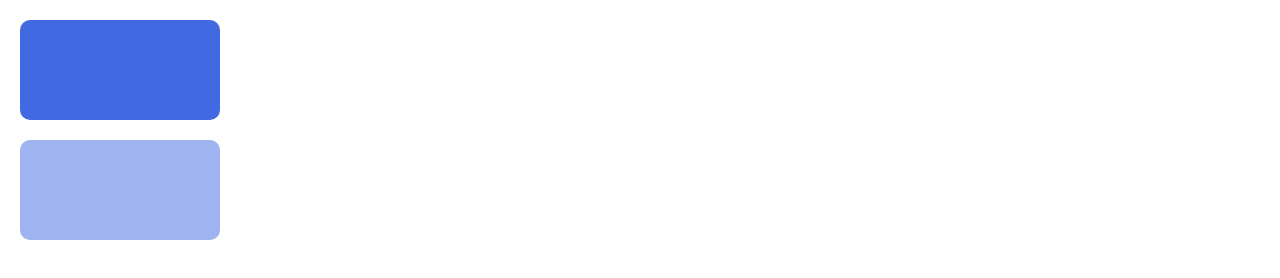
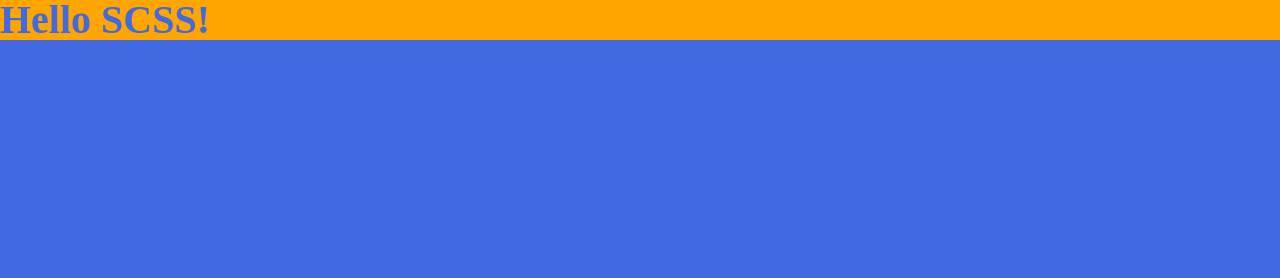
Before and after one commit to kkojae91/SCSS_prac, a website built with Parcel: page scss-test/index.html in a window 1280 px wide. Built offline with nearby package versions, Linux system fonts and the light colour scheme.

Commit message:
가져오기

```diff
--- a/scss-test/index.html
+++ b/scss-test/index.html
@@ -9,9 +9,14 @@
     <!-- <link rel="stylesheet" href="./주석.scss" /> -->
     <!-- <link rel="stylesheet" href="./중첩withSassMeister.scss" /> -->
     <!-- <link rel="stylesheet" href="./재활용.scss" /> -->
-    <link rel="stylesheet" href="./색상내장함수.scss" />
+    <!-- <link rel="stylesheet" href="./색상내장함수.scss" /> -->
+    <link rel="stylesheet" href="./main.scss" />
   </head>
   <body>
+    <!-- main -->
+    <div class="container">
+      <h1>Hello SCSS!</h1>
+    </div>
     <!-- 주석 -->
     <!-- <div class="container">
       <h1>Hello SCSS!</h1>
@@ -33,7 +38,7 @@
     </div> -->
 
     <!-- 색상 내장함수 -->
-    <div class="box"></div>
-    <div class="box built-in"></div>
+    <!-- <div class="box"></div>
+    <div class="box built-in"></div> -->
   </body>
 </html>
--- /dev/null
+++ b/scss-test/main.scss
@@ -0,0 +1,11 @@
+// 동시에 여러개의 파일을 import 할 수 있다. 확장자가 있어도 되고 없어도 되고
+@import "./sub", "./sub2.scss";
+
+$color: royalblue;
+.container {
+  h1 {
+    font-size: 40px;
+    font-weight: bold;
+    color: $color;
+  }
+}
--- /dev/null
+++ b/scss-test/sub.scss
@@ -0,0 +1,5 @@
+body {
+  .container {
+    background-color: orange;
+  }
+}
--- /dev/null
+++ b/scss-test/sub2.scss
@@ -0,0 +1,3 @@
+body {
+  background-color: royalblue;
+}
```
